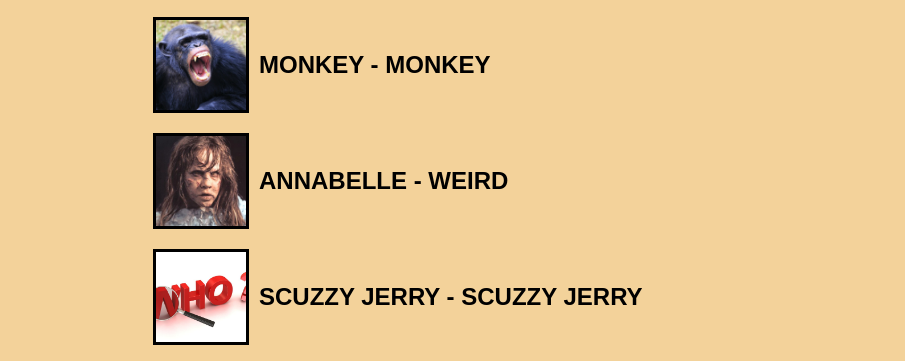
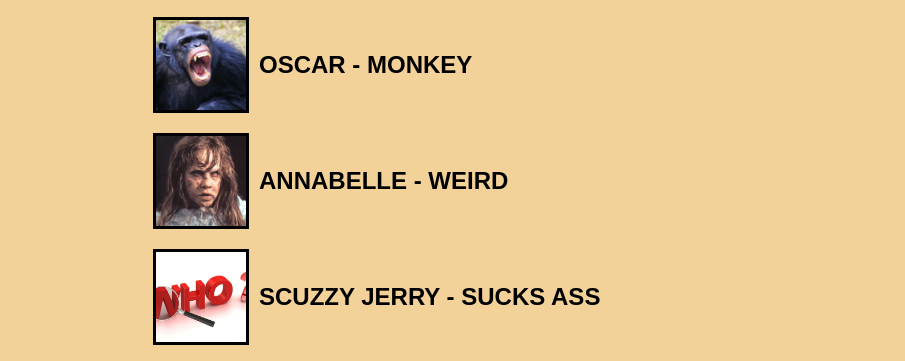
Before and after one commit to topthrowaway/garry4gov, a plain HTML site: page index.html in a window 1280 px wide. Shown: the part 242-603 px from the top of the page, 187-1092 px from the left. Drawn offline with Linux system fonts and the light colour scheme; grey boxes are pictures that could not be loaded.

Commit message:
Update index.html

```diff
--- a/index.html
+++ b/index.html
@@ -29,7 +29,7 @@
                 </div>
                 <div class="image-row">
                     <img src="./images/monkey.png" alt="Image 2">
-                    <span>MONKEY - MONKEY</span>
+                    <span>OSCAR - MONKEY</span>
                 </div>
                 <div class="image-row">
                     <img src="./images/anna.jpg" alt="Image 3">
@@ -37,7 +37,7 @@
                 </div>
                 <div class="image-row">
                     <img src="./images/who.jpg" alt="Image 4">
-                    <span>SCUZZY JERRY - SCUZZY JERRY</span>
+                    <span>SCUZZY JERRY - SUCKS ASS</span>
                 </div>
             </div>
         </main>
```
